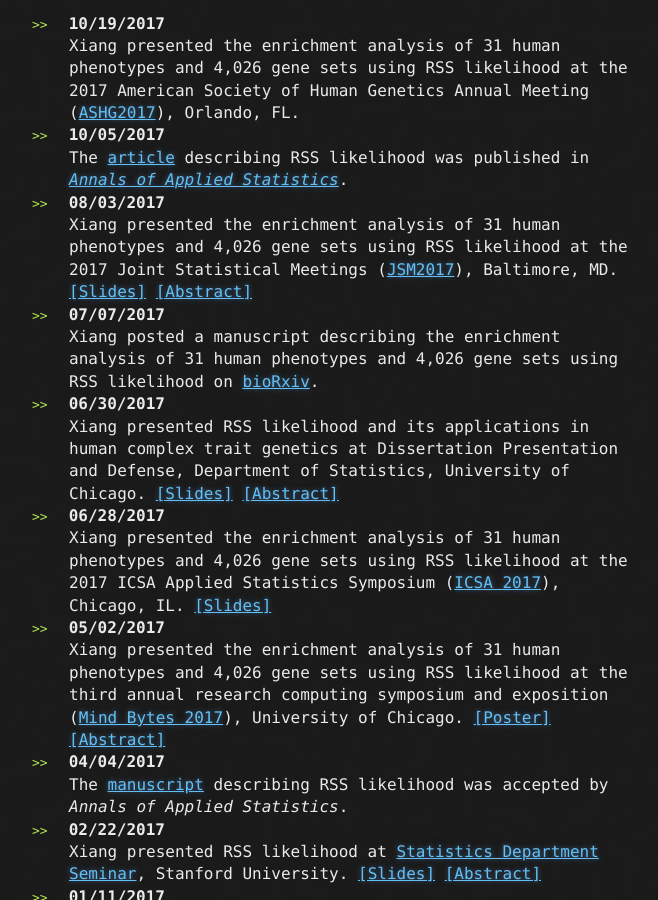
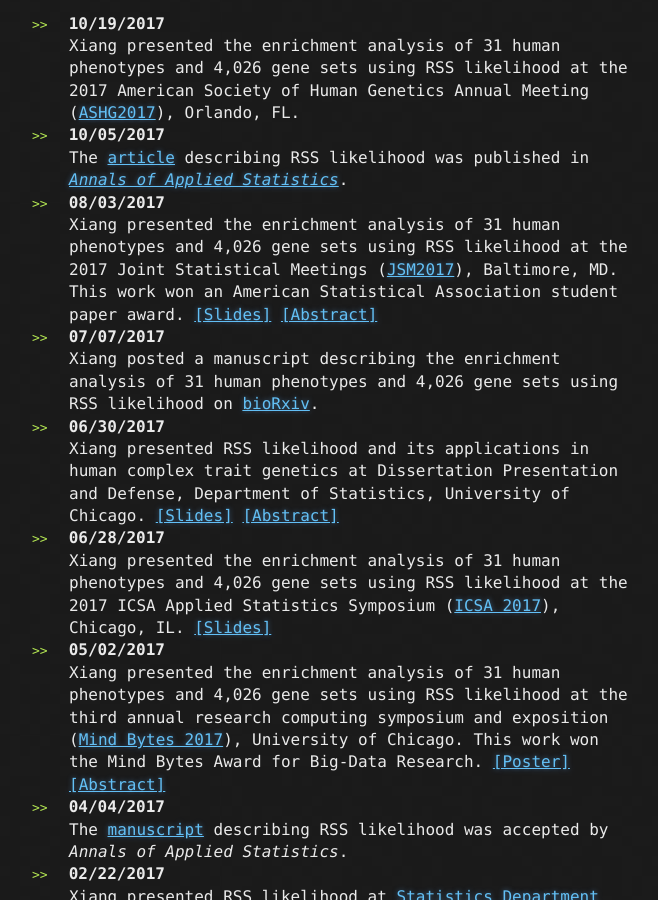
Before and after one commit to stephenslab/rss, a Jekyll site: the page built from docs/News.md, in a window 1280 px wide and 900 px high, scrolled down 329 px. Shown: the whole window, without its empty margins (311-969 px from the left). Built offline with Jekyll 4.4.1, drawn with Linux system fonts in a browser that asks for light colours; our own code applies the rules of GitHub Pages for plain Markdown files.

Commit message:
update news

```diff
--- a/docs/News.md
+++ b/docs/News.md
@@ -2,11 +2,11 @@
 
 - **10/19/2017**<br> Xiang presented the enrichment analysis of 31 human phenotypes and 4,026 gene sets using RSS likelihood at the 2017 American Society of Human Genetics Annual Meeting ([ASHG2017](http://www.ashg.org/2017meeting/)), Orlando, FL.
 - **10/05/2017**<br> The [article](http://stephenslab.uchicago.edu/assets/papers/Zhu2017.pdf) describing RSS likelihood was published in [*Annals of Applied Statistics*](http://dx.doi.org/10.1214/17-AOAS1046).
-- **08/03/2017**<br> Xiang presented the enrichment analysis of 31 human phenotypes and 4,026 gene sets using RSS likelihood at the 2017 Joint Statistical Meetings ([JSM2017](https://ww2.amstat.org/meetings/jsm/2017)), Baltimore, MD. [[Slides]](http://www.stat.uchicago.edu/~xiangzhu/JSM_20170803.pdf) [[Abstract]](https://ww2.amstat.org/meetings/jsm/2017/onlineprogram/AbstractDetails.cfm?abstractid=322545)
+- **08/03/2017**<br> Xiang presented the enrichment analysis of 31 human phenotypes and 4,026 gene sets using RSS likelihood at the 2017 Joint Statistical Meetings ([JSM2017](https://ww2.amstat.org/meetings/jsm/2017)), Baltimore, MD. This work won an American Statistical Association student paper award. [[Slides]](http://www.stat.uchicago.edu/~xiangzhu/JSM_20170803.pdf) [[Abstract]](https://ww2.amstat.org/meetings/jsm/2017/onlineprogram/AbstractDetails.cfm?abstractid=322545)
 - **07/07/2017**<br> Xiang posted a manuscript describing the enrichment analysis of 31 human phenotypes and 4,026 gene sets using RSS likelihood on [bioRxiv](http://www.biorxiv.org/content/early/2017/07/08/160770).
 - **06/30/2017**<br> Xiang presented RSS likelihood and its applications in human complex trait genetics at Dissertation Presentation and Defense, Department of Statistics, University of Chicago. [[Slides]](http://www.stat.uchicago.edu/~xiangzhu/THESIS_20170630.html) [[Abstract]](https://galton.uchicago.edu/students/seminars/2016-2017/zhu_xiang063017.pdf)
 - **06/28/2017**<br> Xiang presented the enrichment analysis of 31 human phenotypes and 4,026 gene sets using RSS likelihood at the 2017 ICSA Applied Statistics Symposium ([ICSA 2017](http://bioinfo.stats.northwestern.edu/~icsa/)), Chicago, IL. [[Slides]](http://www.stat.uchicago.edu/~xiangzhu/ICSA_20170628.pdf)
-- **05/02/2017**<br> Xiang presented the enrichment analysis of 31 human phenotypes and 4,026 gene sets using RSS likelihood at the third annual research computing symposium and exposition ([Mind Bytes 2017](http://mindbytes.uchicago.edu/)), University of Chicago. [[Poster]](https://mindbytes.uchicago.edu/2017/posters/04242017110702_posterzhu042417.pdf) [[Abstract]](https://mindbytes.uchicago.edu/2017/callforposters.php)
+- **05/02/2017**<br> Xiang presented the enrichment analysis of 31 human phenotypes and 4,026 gene sets using RSS likelihood at the third annual research computing symposium and exposition ([Mind Bytes 2017](http://mindbytes.uchicago.edu/)), University of Chicago. This work won the Mind Bytes Award for Big-Data Research. [[Poster]](https://mindbytes.uchicago.edu/2017/posters/04242017110702_posterzhu042417.pdf) [[Abstract]](https://mindbytes.uchicago.edu/2017/callforposters.php)
 - **04/04/2017**<br> The [manuscript](https://doi.org/10.1101/042457) describing RSS likelihood was accepted by *Annals of Applied Statistics*.
 - **02/22/2017**<br> Xiang presented RSS likelihood at [Statistics Department Seminar](https://statistics.stanford.edu/events/bayesian-large-scale-regression-model-genome-wide-summary-data), Stanford University. [[Slides]](http://www.stat.uchicago.edu/~xiangzhu/STANFORD_20170222.html) [[Abstract]](https://statistics.stanford.edu/sites/default/files/Feb22-2017.pdf)
 - **01/11/2017**<br> Xiang presented gene set enrichment analysis using RSS likelihood at [Work in Progress seminar](http://genes.uchicago.edu/page/work-progress-series), Department of Human Genetics, University of Chicago. [[Slides]](http://www.stat.uchicago.edu/~xiangzhu/WIP_20170111.html)
```
